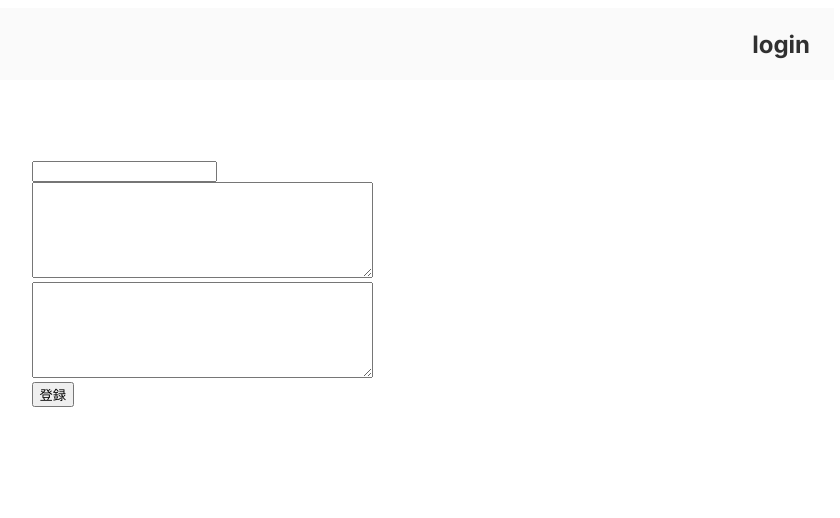
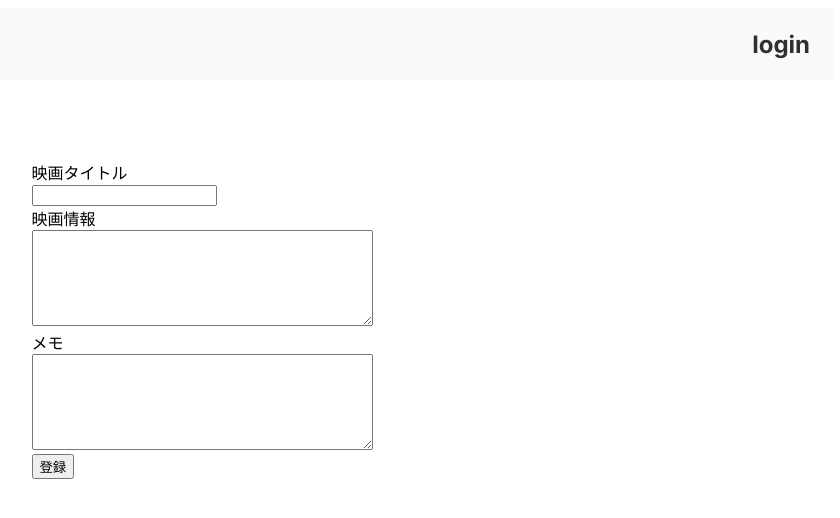
Before and after one commit to hagitaku/movie_management, a Next.js app in the folder frontend/projects/: page /register in a window 1280 px wide. Shown: the top 518 px of the page, without its empty margins (438-1278 px from the left). Built offline with nearby package versions, Linux system fonts and the light colour scheme.

Commit message:
react-hook-formによるform内容の取得処理．name属性の命名規則を変数の命名規則と統一

```diff
--- a/frontend/projects/src/app/components/form/TextBox/TextBox.tsx
+++ b/frontend/projects/src/app/components/form/TextBox/TextBox.tsx
@@ -1,19 +1,22 @@
+import { UseFormRegister, UseFormRegisterReturn, UseFormReturn, useForm } from "react-hook-form";
 import style from "./TextBox.module.css";
 
-type TextBoxProps = {
+type TextBoxProps={
     title: string;
     name: string;
-}
+    register: UseFormRegisterReturn;
+};
 const TextBox = (props : TextBoxProps) =>{
     const{
         title,
-        name
+        name,
+        register
     } = props;
     return(
         <div className={style.form_group}>
             <label htmlFor={name}>{ title }</label>
             <div className={style.form_input}>
-                <input id={name} name={name} type="text"></input>
+                <input id={name} {...register} type="text"></input>
             </div>
         </div>
     )
--- a/frontend/projects/src/app/components/form/TextBoxArea/TextBoxArea.tsx
+++ b/frontend/projects/src/app/components/form/TextBoxArea/TextBoxArea.tsx
@@ -1,24 +1,26 @@
 import style from "./TextBoxArea.module.css";
-import { UseFormRegister } from "react-hook-form";
+import { UseFormRegisterReturn, UseFormReturn } from "react-hook-form";
 
 type TextBoxAreaProps = {
     title: string;
     name: string;
     rows?: number;
     cols?: number;
+    register: UseFormRegisterReturn;
 }
 const TextBoxArea = (props : TextBoxAreaProps) =>{
     const {
         title,
         name,
         rows,
-        cols
+        cols,
+        register
     } = props;
     return(
         <div className={style.form_group}>
             <label htmlFor={name}>{ title }</label>
             <div className={style.form_input}>
-                <textarea name={name} rows={rows || 6} cols={cols || 40}></textarea>
+                <textarea {...register} rows={rows || 6} cols={cols || 40}></textarea>
             </div>
         </div>
     )
--- a/frontend/projects/src/app/register/page.tsx
+++ b/frontend/projects/src/app/register/page.tsx
@@ -1,24 +1,32 @@
+"use client"
 import style from "./Register.module.css";
-import {useForm} from "react-hook-form";
+import {useForm, useFormContext} from "react-hook-form";
 import TextBox from "../components/form/TextBox/TextBox";
 import TextBoxArea from "../components/form/TextBoxArea/TextBoxArea";
 
+type RegisterProps={
+    movieTitle: string;
+    movieContents: string;
+    movieMemo:string;
+};
 export const Register = () =>{
-    async function postRegisterForm(formData : any) {
-        'use server'
-        var movieTitle = formData.get("movie_title");
-        var movieContents = formData.get("movie_contents");
-        var movieMemo = formData.get("movie_memo");
+    const {register,handleSubmit} = useForm<RegisterProps>();
+    const postRegisterForm = (formData : RegisterProps) =>{
+        const{
+            movieTitle,
+            movieContents,
+            movieMemo,
+        }=formData;
         console.log("Title:",movieTitle);
         console.log("Contents:",movieContents);
         console.log("Memo:",movieMemo);
     }
     return (
         <main className={style.main}>
-            <form className={style.form_group} action={postRegisterForm}>
-                <TextBox textBoxName="映画タイトル" textBoxLabel="movie_title" textBoxType="text" />
-                <TextBoxArea textBoxAreaName="映画情報" textBoxAreaLabel="movie_contents" textBoxAreaRows={6} textBoxAreaCols={40}/>
-                <TextBoxArea textBoxAreaName="メモ" textBoxAreaLabel="movie_memo" textBoxAreaRows={6} textBoxAreaCols={40} />
+            <form className={style.form_group} onSubmit={handleSubmit(postRegisterForm)}>
+                <TextBox title="映画タイトル" name="movie_title" register={register("movieTitle")}/>
+                <TextBoxArea title="映画情報" name="movie_contents" register={register("movieContents")}/>
+                <TextBoxArea title="メモ" name="movie_memo" register={register("movieMemo")}/>
                 <div className={style.form_btn}>
                     <button id="register_btn" type="submit">登録</button>
                 </div>
```
